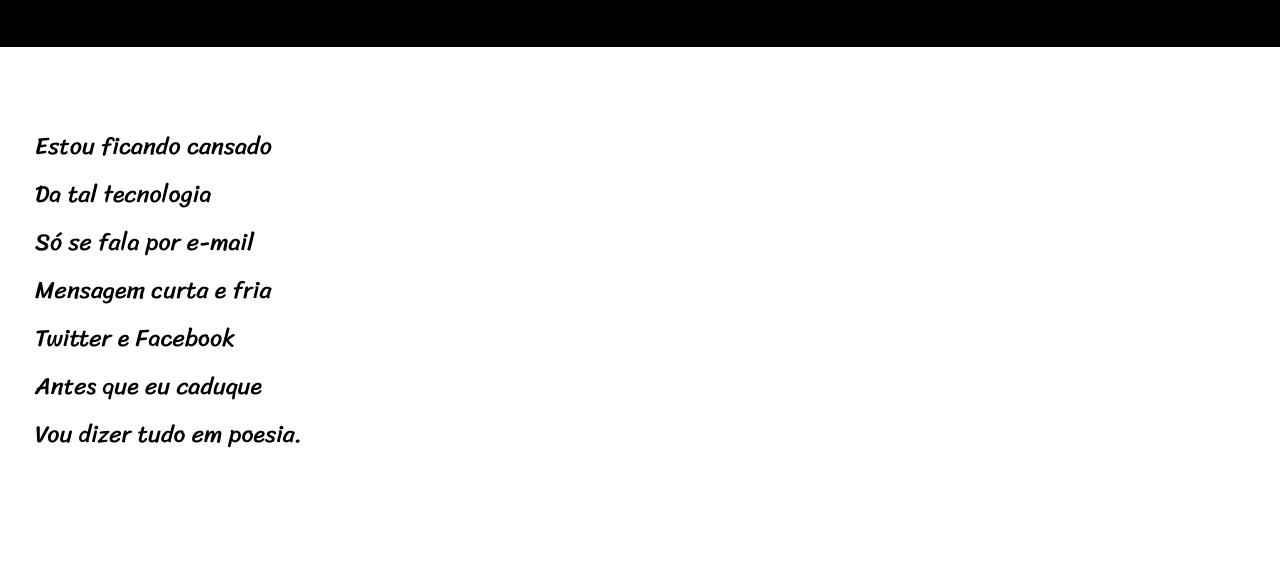
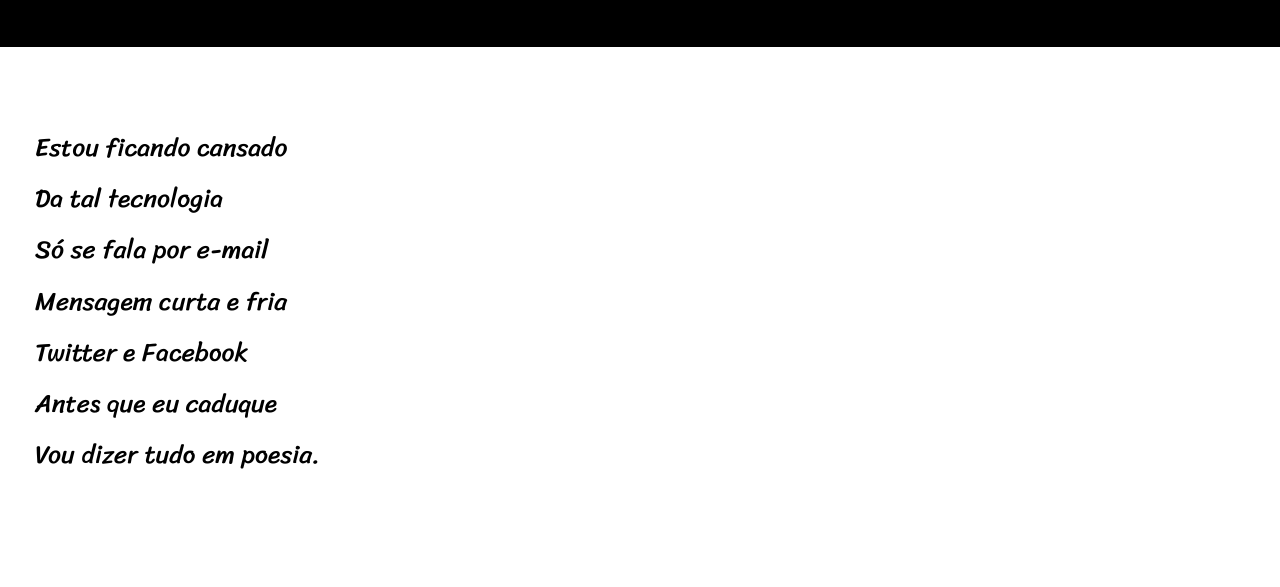
Before and after one commit to BrunoMFerrari/Cordel-Moderno, a plain HTML site: page index.html in a window 1280 px wide. Shown: the part 213-800 px from the top of the page. Drawn offline with Linux system fonts and the light colour scheme.

Commit message:
Update style.css

```diff
--- a/style.css
+++ b/style.css
@@ -34,7 +34,7 @@ header p{
 /*Main*/
 main section{
     display: block;
-    width: 300px;
+    width: 45vw;
     margin: 75px 0px 75px 30px;
     padding: 0px 5px;}
 
@@ -44,7 +44,7 @@ main section{
 
 main p{
     font-family: 'Sriracha', cursive;
-    font-size: 3vh;
+    font-size: 2vw;
     line-height: 2em;}
 
 
```
